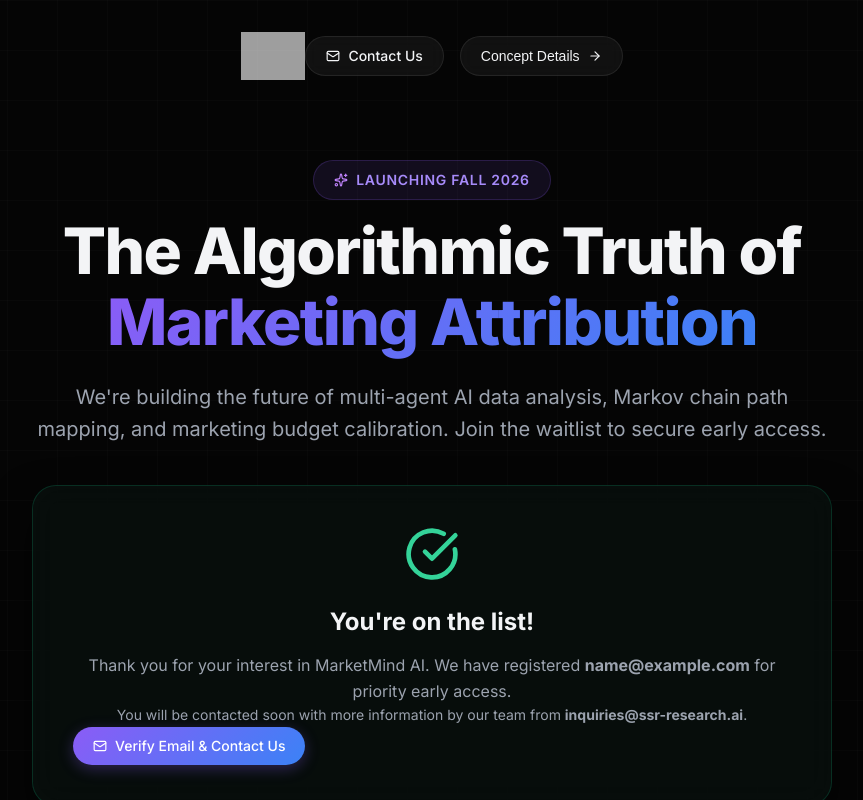
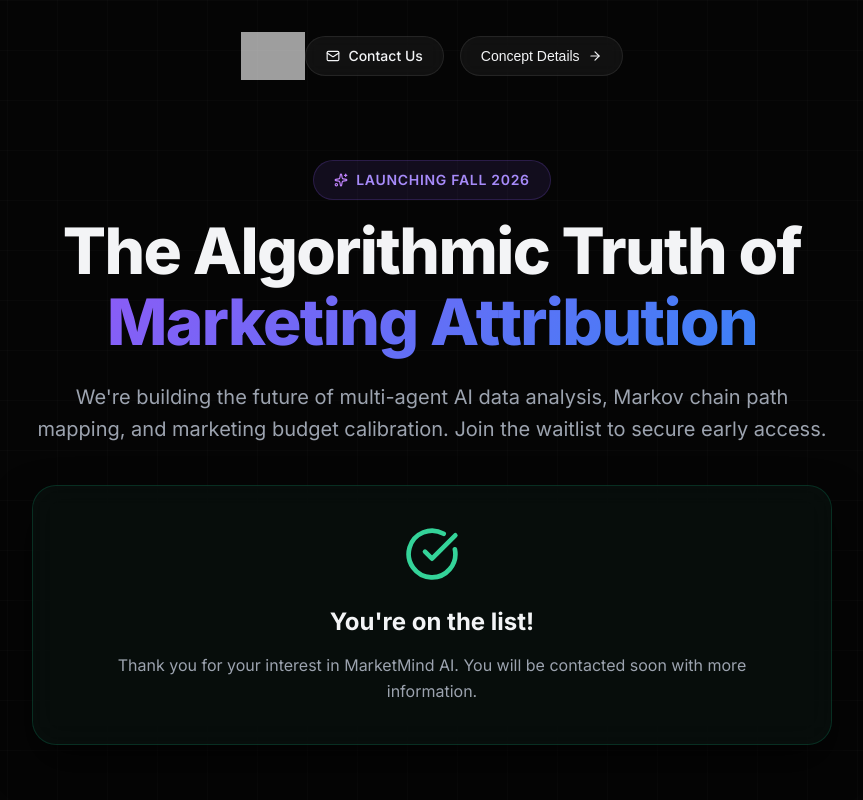
Before and after one commit to detbecker/marketmind-ai-website, a React (Vite) app: page / in a window 1280 px wide. Both pictures are taken after typing "name@example.com" into the empty fields and a click on the button "Join Waitlist". Shown: the top 800 px of the page, without its empty margins (208-1071 px from the left). Built offline with nearby package versions, Linux system fonts and the light colour scheme; grey boxes are pictures that could not be loaded.

Commit message:
style: Simplify thank-you success message in waitlist form

```diff
--- a/src/ComingSoon.jsx
+++ b/src/ComingSoon.jsx
@@ -141,19 +141,8 @@
                   <CheckCircle size={48} className="success-icon text-emerald-400 mx-auto" />
                   <h3 className="h3 mt-4 text-white text-2xl font-bold">You're on the list!</h3>
                   <p className="body-text text-gray-300 mt-3 max-w-md mx-auto leading-relaxed">
-                    Thank you for your interest in MarketMind AI. We have registered <strong>{email}</strong> for priority early access.
+                    Thank you for your interest in MarketMind AI. You will be contacted soon with more information.
                   </p>
-                  <p className="body-text text-gray-400 mt-3 max-w-md mx-auto text-sm leading-relaxed">
-                    You will be contacted soon with more information by our team from <strong>inquiries@ssr-research.ai</strong>.
-                  </p>
-                  <div className="mt-6 flex justify-center gap-4">
-                    <a
-                      href={`mailto:inquiries@ssr-research.ai?subject=MarketMind%20AI%20Waitlist%20Registration&body=Hello%20MarketMind%20AI%20Team%2C%0A%0AI%20just%20joined%20the%20waitlist%20using%20the%20address%20${encodeURIComponent(email)}.%20Please%20verify%20my%20submission.`}
-                      className="btn btn-primary btn-sm inline-flex items-center gap-2"
-                    >
-                      <Mail size={14} /> Verify Email & Contact Us
-                    </a>
-                  </div>
                 </motion.div>
               )}
             </AnimatePresence>
```
